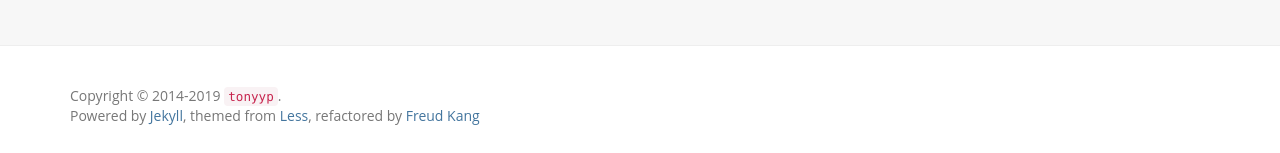
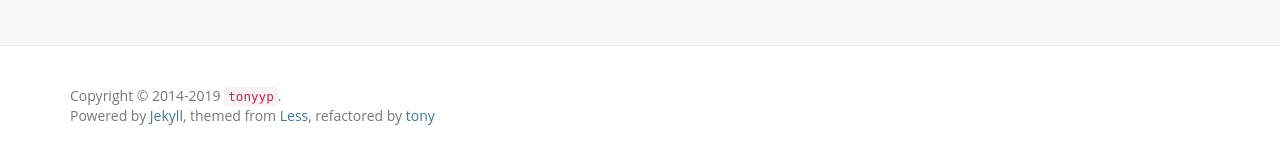
Before and after one commit to dsahkl/dsahkl.github.io, a Jekyll site: the page built from index.html, in a window 1280 px wide. Shown: the part 760-913 px from the top of the page. Built offline with Jekyll 4.4.1, drawn with Linux system fonts in a browser that asks for light colours; nearby versions of some CDN libraries; a script that is not in the unit is left out; the list of posts is cut into pages by our own code; comment, search, counter and statistics services are not loaded.

Commit message:
Update footer.html

```diff
--- a/_includes/footer.html
+++ b/_includes/footer.html
@@ -1,7 +1,7 @@
 <footer class="footer" role="contentinfo">
 	<div class="container">
 		<p class="copyright">Copyright &copy; 2014-{{ site.time | date: '%Y' }} <a href="{{site.resume_site}}"><code>{{ site.author }}</code></a>.</p>
-		<p>Powered by <a href="http://jekyllrb.com">Jekyll</a>, themed from <a href="http://lesscss.cn/">Less</a>, refactored by <a href="http://www.hifreud.com/">Freud Kang</a></p>
+		<p>Powered by <a href="http://www.baidu.com/">Jekyll</a>, themed from <a href="http://www.baidu.com/">Less</a>, refactored by <a href="http://www.baidu.com/">tony</a></p>
 	</div>
 </footer>
 
```
